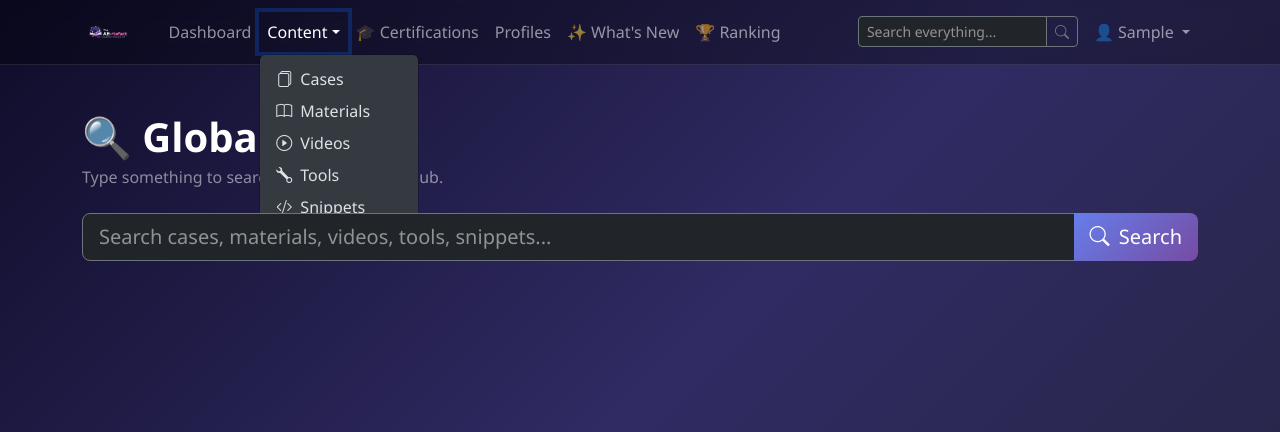
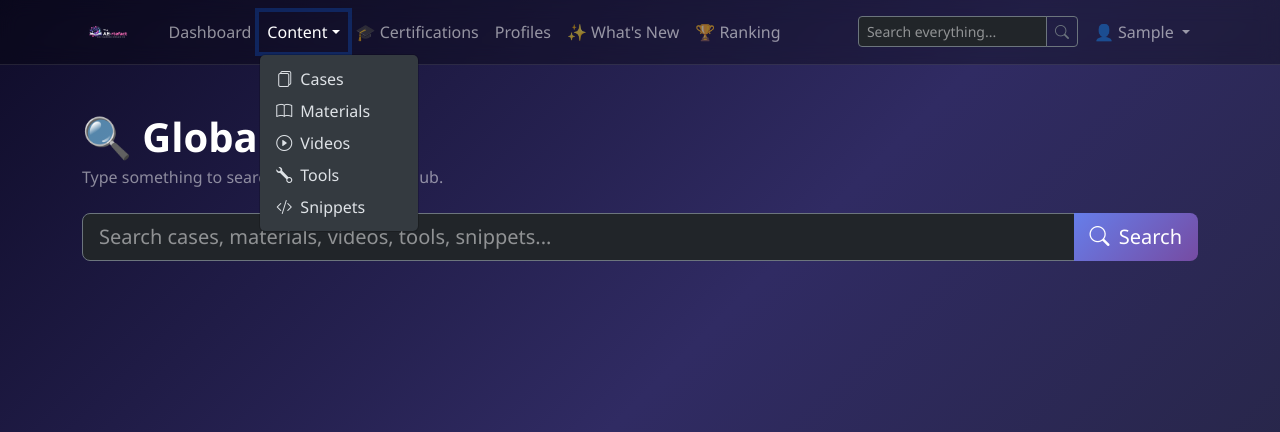
Before and after one commit to Raii-Azevedo/aehub, a Django app: page /busca/ in a window 1280 px wide, after a click on "Content". Shown: the top 432 px of the page. Run offline with Django 5.2, Linux system fonts and the light colour scheme; the visitor is signed in with stand-in values (Sample User, id 1); data that the repository does not hold is empty; parts of the project's set-up code (start-up, migrations or seed data) failed here and were passed over; some libraries are stand-ins or nearby versions.

Commit message:
fix: navbar dropdown z-index above page content

```diff
--- a/core/static/css/custom.css
+++ b/core/static/css/custom.css
@@ -25,6 +25,12 @@ h1, h2, h3, h4, h5, h6 {
     background: rgba(0, 0, 0, 0.3);
     backdrop-filter: blur(10px);
     border-bottom: 1px solid rgba(255, 255, 255, 0.1);
+    position: relative;
+    z-index: 1050;
+}
+
+.navbar .dropdown-menu {
+    z-index: 1051;
 }
 
 .navbar-brand {
```
